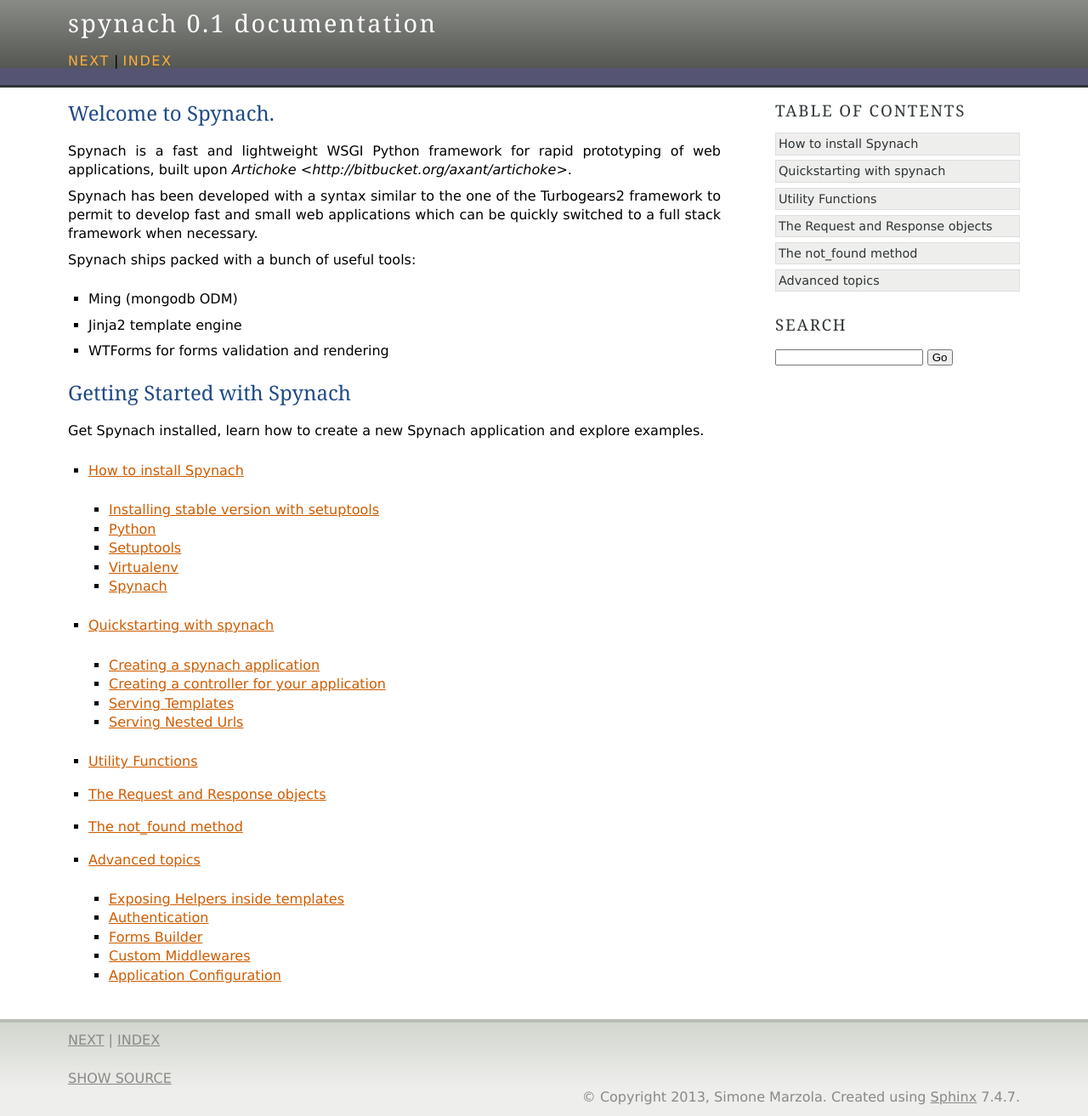
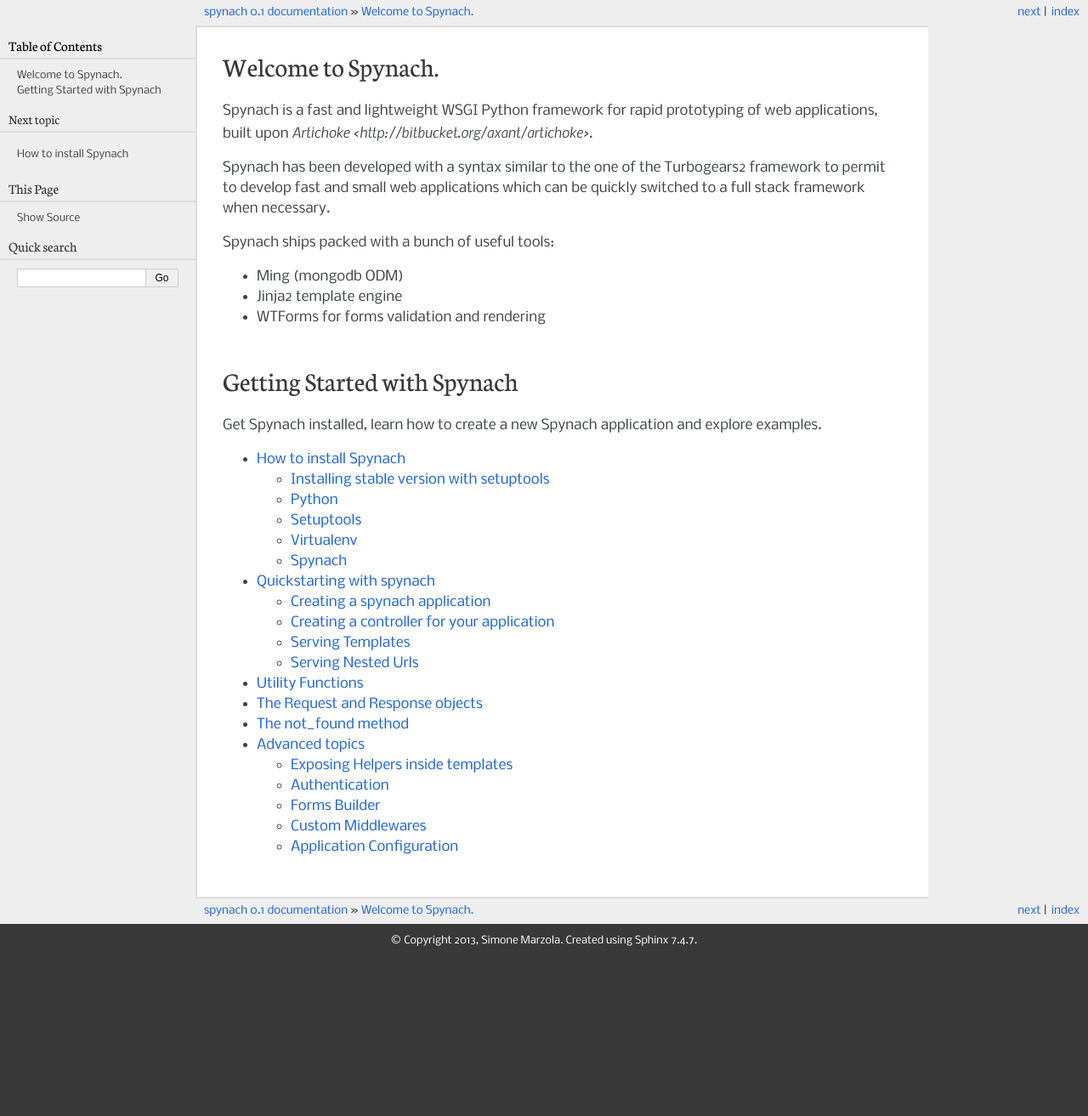
Before and after one commit to smarzola/spynach, a Sphinx documentation site: the page built from docs/index.rst, in a window 1280 px wide. Shown: the whole page at 85% size. Built offline with Sphinx 7.4.7, drawn with Linux system fonts in a browser that asks for light colours; after the commit the page ends 1126 px from its top, so only the background shows below that.

Commit message:
docs update

```diff
--- a/docs/conf.py
+++ b/docs/conf.py
@@ -91,7 +91,7 @@
 
 # The theme to use for HTML and HTML Help pages.  See the documentation for
 # a list of builtin themes.
-html_theme = 'agogo'
+html_theme = 'pyramid'
 
 # Theme options are theme-specific and customize the look and feel of a theme
 # further.  For a list of options available for each theme, see the
```
